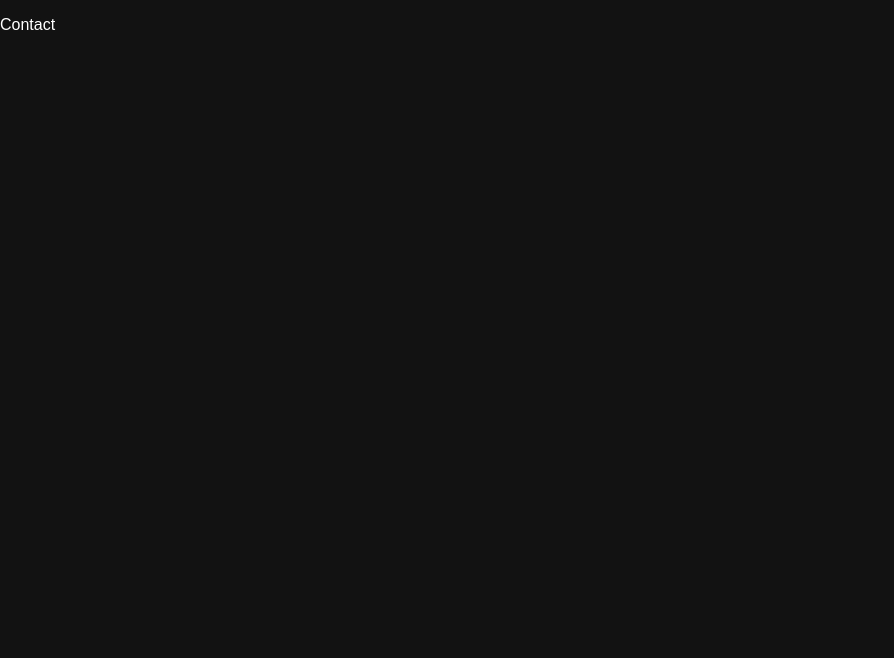
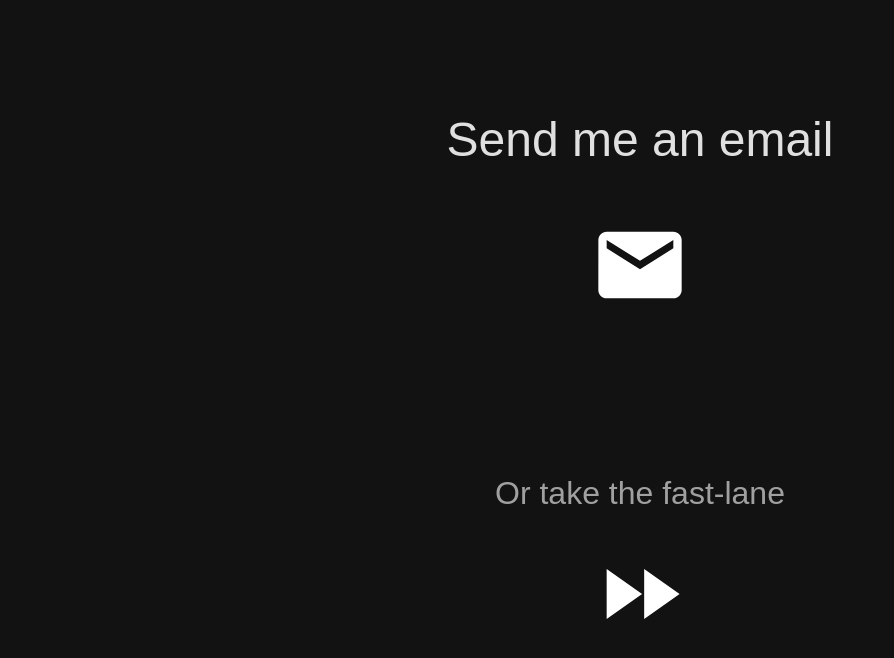
Before and after one commit to e-niram/e-niram.github.io, a React (Create React App) app: page /contact in a window 1280 px wide. Shown: the top 658 px of the page, without its empty margins (0-894 px from the left). Built offline with nearby package versions, Linux system fonts and the light colour scheme.

Commit message:
Add Contact component

```diff
--- a/public/index.html
+++ b/public/index.html
@@ -8,6 +8,10 @@
 		<meta
 			name="description"
 			content="Web site created using create-react-app"
+		/>
+		<link
+			href="https://fonts.googleapis.com/icon?family=Material+Icons"
+			rel="stylesheet"
 		/>
 		<link rel="apple-touch-icon" href="%PUBLIC_URL%/logo192.png" />
 		<!--
--- a/src/Header.tsx
+++ /dev/null
@@ -1,33 +0,0 @@
-import * as React from 'react';
-import { Link } from "react-router-dom";
-import './Header.css';
-
-export default function Header() {
-  const handleCVonClick = () => {
-    console.log('Downloading CV...');
-  };
-
-  return (
-    <div id="#header">
-      <ul>
-        <li>
-          <a onClick={handleCVonClick} href="">
-            CV
-          </a>
-        </li>
-        <li>
-          <Link to={`/contact`}>Contact</Link>
-        </li>
-        <li>
-          <Link to={`/projects`}>Projects</Link>
-        </li>
-        <li>
-          <Link to={`/experience`}>Experience</Link>
-        </li>
-        <li>
-        <Link to={`/about`}>About</Link>
-        </li>
-      </ul>
-    </div>
-  );
-}
--- a/src/HomeText.css
+++ b/src/HomeText.css
@@ -25,7 +25,7 @@ p {
 }
 
 .textSecondary {
-  color: rgba(255, 255, 255, 0.60);
+	color: rgba(255, 255, 255, 0.6);
 	font-family: sans-serif, Helvetica, arial;
 }
 
--- /dev/null
+++ b/src/components/Contact/Contact.css
@@ -0,0 +1,43 @@
+.contactContainer {
+	display: flex;
+	flex-direction: column;
+	flex-wrap: wrap;
+	justify-content: center;
+	align-items: center;
+}
+
+.mailContainer {
+	display: flex;
+	flex-direction: column;
+	flex-wrap: wrap;
+	justify-content: center;
+	align-items: center;
+	padding-top: 5%;
+}
+
+.fastLaneContainer {
+	display: flex;
+	flex-direction: column;
+	flex-wrap: wrap;
+	justify-content: center;
+	align-items: center;
+	padding-top: 10%;
+}
+
+.textSecondary {
+	color: rgba(255, 255, 255, 0.87);
+	font-family: sans-serif, Helvetica, arial;
+	font-size: xx-large;
+}
+
+.textPrimary {
+	color: rgba(255, 255, 255, 0.6);
+	font-family: sans-serif, Helvetica, arial;
+	font-size: xxx-large;
+}
+
+.icon {
+	color: white;
+	height: 100px !important;
+	width: 100px !important;
+}
--- /dev/null
+++ b/src/components/Contact/Contact.tsx
@@ -0,0 +1,22 @@
+import * as React from "react";
+import MailIcon from "@mui/icons-material/Mail";
+import FastForwardIcon from "@mui/icons-material/FastForward";
+import "./Contact.css";
+
+export default function Contact() {
+	const onMailClick = () => {
+		console.log("Sending mail...");
+	};
+	return (
+		<div className="contactContainer">
+			<div className="mailContainer">
+				<p className="textPrimary">Send me an email</p>
+				<MailIcon className="icon" onClick={onMailClick} />
+			</div>
+			<div className="fastLaneContainer">
+				<p className="textSecondary">Or take the fast-lane</p>
+				<FastForwardIcon className="icon" />
+			</div>
+		</div>
+	);
+}
--- /dev/null
+++ b/src/components/Header/Header.tsx
@@ -0,0 +1,34 @@
+import * as React from "react";
+import { Link } from "react-router-dom";
+import "./Header.css";
+import "../Contact/Contact";
+
+export default function Header() {
+	const handleCVonClick = () => {
+		console.log("Downloading CV...");
+	};
+
+	return (
+		<div id="#header">
+			<ul>
+				<li>
+					<a onClick={handleCVonClick} href="">
+						CV
+					</a>
+				</li>
+				<li>
+					<Link to={`/contact`}>Contact</Link>
+				</li>
+				<li>
+					<Link to={`/projects`}>Projects</Link>
+				</li>
+				<li>
+					<Link to={`/experience`}>Experience</Link>
+				</li>
+				<li>
+					<Link to={`/about`}>About</Link>
+				</li>
+			</ul>
+		</div>
+	);
+}
```
Also changed, not shown: package.json (+8 -0 lines), src/App.tsx (+5 -5 lines), src/components/Footer/Footer.tsx (added, +15 -0 lines), src/index.tsx (+9 -11 lines), src/components/Header/Header.css (renamed from src/Header.css), 1 other file (tests, documents, lock files or other folders). Lines whose indentation alone changed are shown as unchanged.
